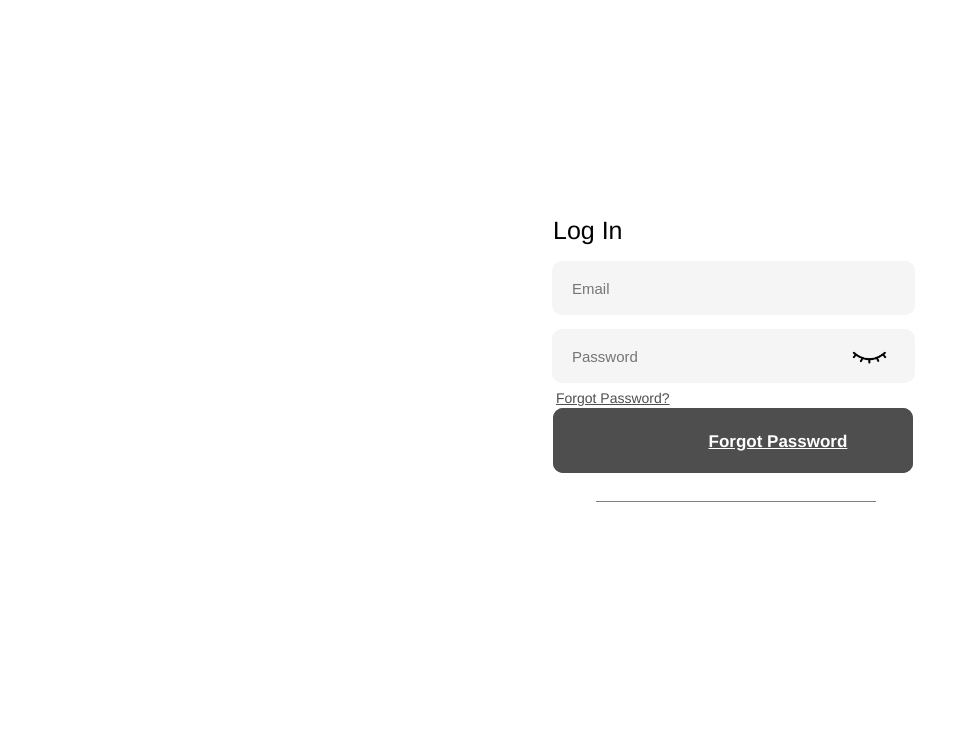
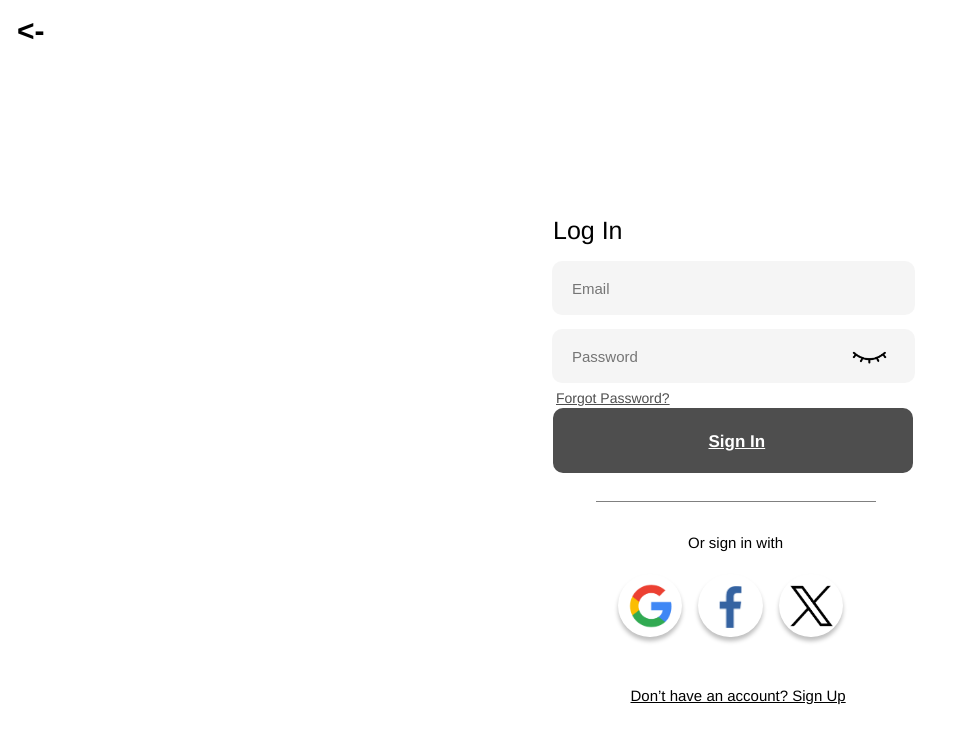
Before and after one commit to sakthi-satheesh/Capybara-Careers, a website with bundled scripts: page SRC/Sign_In.html in a window 1280 px wide. Shown: the whole page, without its empty margins (0-958 px from the left). Built offline with nearby package versions, Linux system fonts and the light colour scheme.

Commit message:
Update Sign_In.html
fix

```diff
--- a/SRC/Sign_In.html
+++ b/SRC/Sign_In.html
@@ -8,6 +8,7 @@
     <link rel="stylesheet" href="Sign_In.css">
     <script src="Sign_In.js" defer></script>
 </head>
+
 <body>
 
 <div class="desktop-login">
@@ -43,7 +44,7 @@
         </button>
     </div>
 
-    <!-- FORGOT PASSWORD -->
+    <!-- FORGOT PASSWORD LINK -->
     <a href="#" id="forgotPassword" class="forgotPassword">
         Forgot Password?
     </a>
@@ -55,15 +56,37 @@
         </span>
     </button>
 
+    <!-- SOCIAL DIVIDER -->
     <div class="line"></div>
 
-<!-- FORGOT PASSWORD BUTTON -->
-    <button type="button" class="button">
-        <span id="submit" class="sign_in">
-            Forgot Password
-        </span>
-    </button>
+    <div class="sign_in_with">
+        Or sign in with
+    </div>
 
-    <div class="line"></div>
+    <!-- SOCIAL LOGIN -->
+    <div class="social">
 
+        <div class="ellipse"></div>
+        <img class="google" src="../images/google_logo.png" alt="Google Logo"/>
+
+        <div class="ellipse-2"></div>
+        <img class="facebook" src="../images/facebook_logo.png" alt="Facebook Logo"/>
+
+        <div class="ellipse-3"></div>
+        <img class="twitter" src="../images/twitter_logo.png" alt="Twitter Logo"/>
+
+        <a href="Sign_Up.html" class="no_account">
+            Don’t have an account? Sign Up
+        </a>
+
+    </div>
+
+    <!-- BACK BUTTON -->
+    <a href="javascript:history.back()" class="backButton">
+        &lt;-
+    </a>
+
+</div>
+
+</body>
 </html>
```
